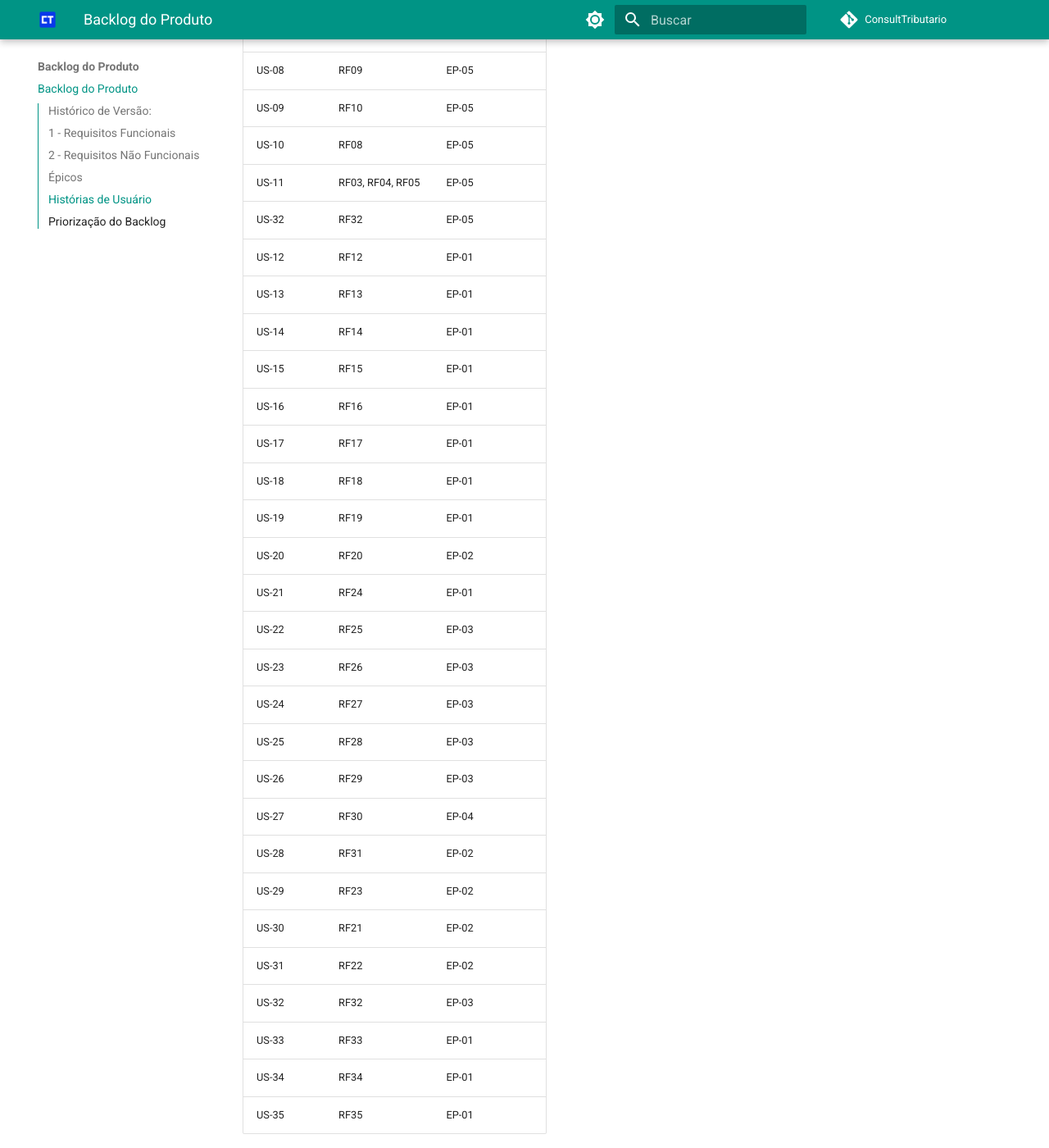
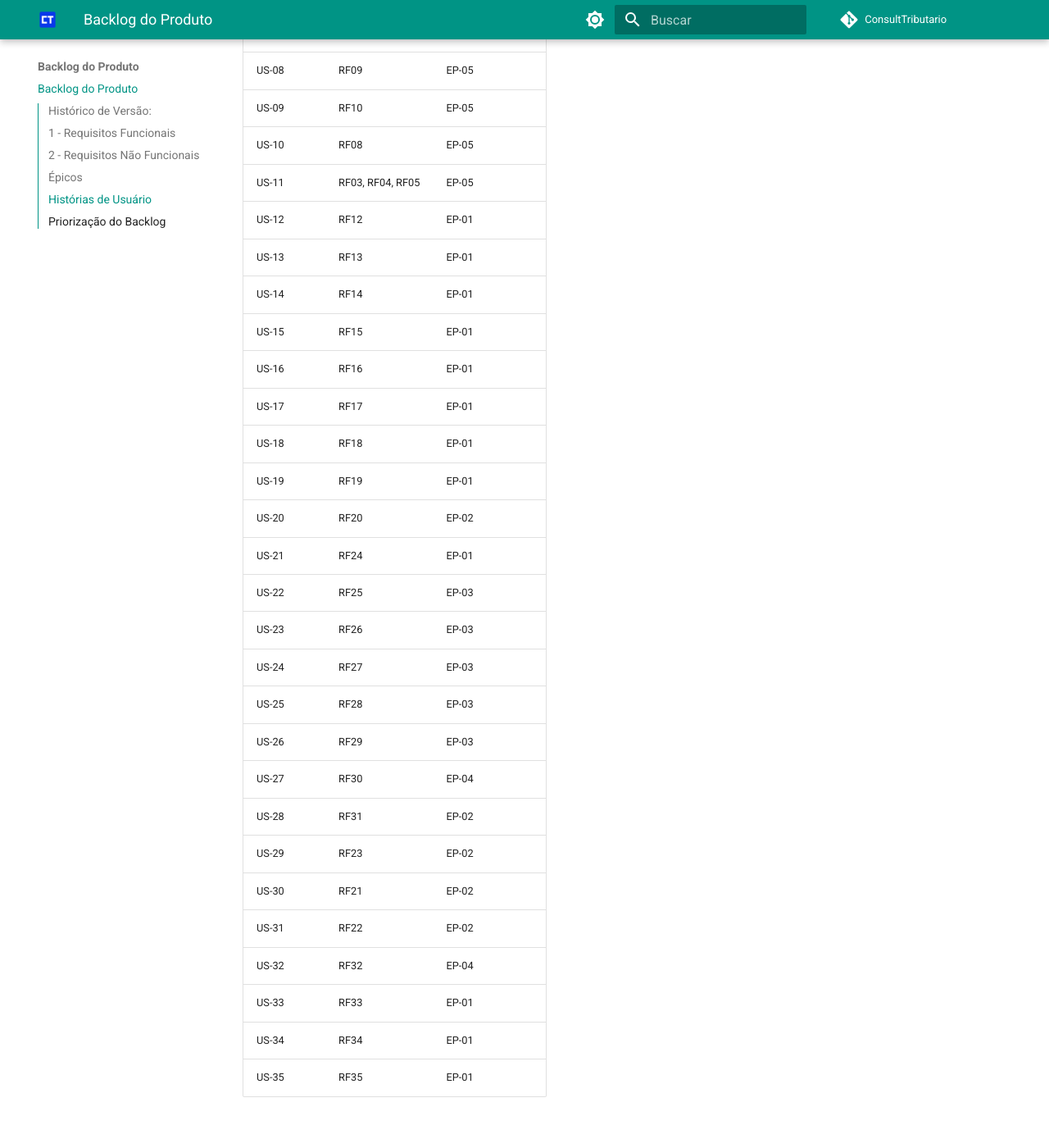
Before and after one commit to mdsreq-fga-unb/2025.1-T02-ConsultTributario, an MkDocs documentation site: the page built from docs/visao-produto/product-backlog.md, in a window 1280 px wide and 1400 px high, scrolled down 5959 px. Shown: the whole window at 82% size. Built offline with MkDocs 1.6.1 and Material for MkDocs 9.7.7, drawn with Linux system fonts in a browser that asks for light colours; comment, search, counter and statistics services are not loaded.

Commit message:
fix: atualiza a versao da US-32 no backlog

```diff
--- a/docs/visao-produto/product-backlog.md
+++ b/docs/visao-produto/product-backlog.md
@@ -183,7 +183,6 @@ O backlog de produto é uma lista dinâmica e priorizada que contém todos os re
 | US-09     | RF10                   | EP-05               |
 | US-10     | RF08                   | EP-05               |
 | US-11     | RF03, RF04, RF05       | EP-05               |
-| US-32     | RF32                   | EP-05               |
 | US-12     | RF12                   | EP-01               |
 | US-13     | RF13                   | EP-01               |
 | US-14     | RF14                   | EP-01               |
@@ -204,7 +203,7 @@ O backlog de produto é uma lista dinâmica e priorizada que contém todos os re
 | US-29     | RF23                   | EP-02               |
 | US-30     | RF21                   | EP-02               |
 | US-31     | RF22                   | EP-02               |
-| US-32     | RF32                   | EP-03               |
+| US-32     | RF32                   | EP-04               |
 | US-33     | RF33                   | EP-01               |
 | US-34     | RF34                   | EP-01               |
 | US-35     | RF35                   | EP-01               |
```
